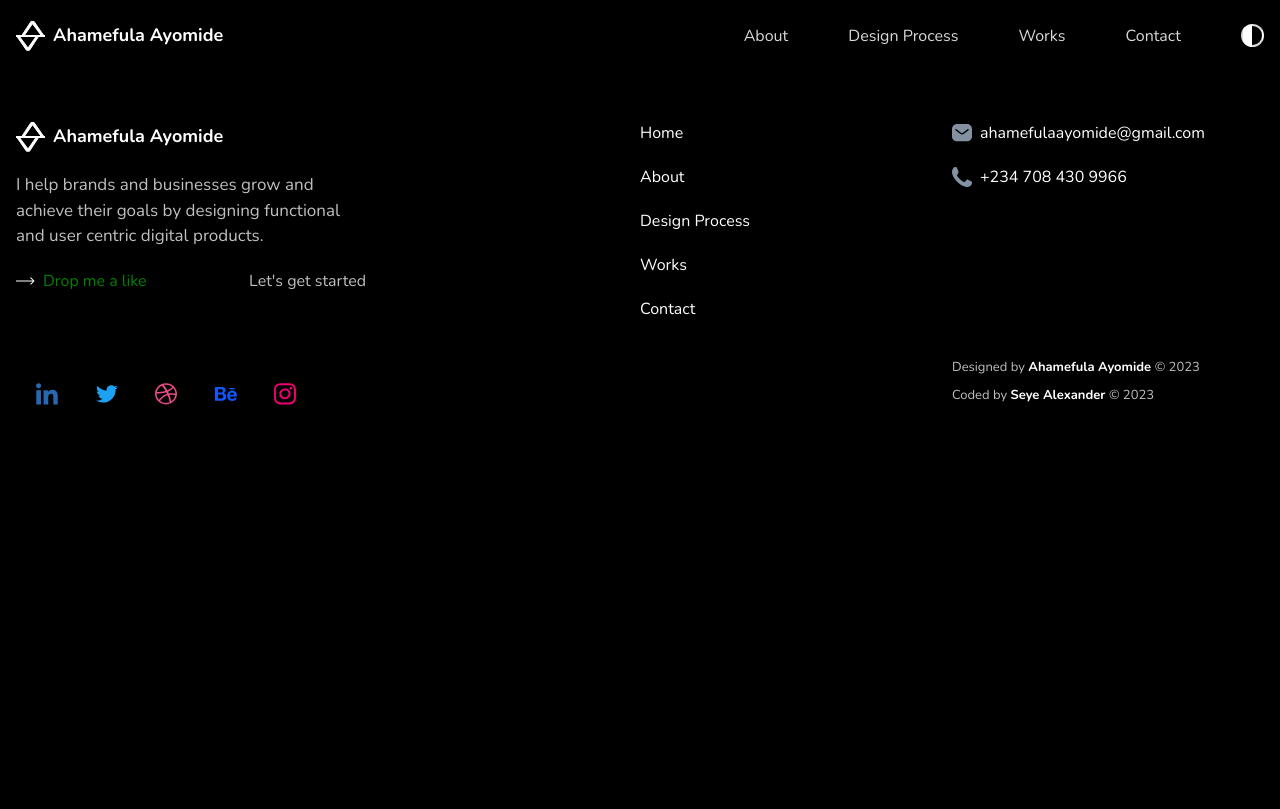
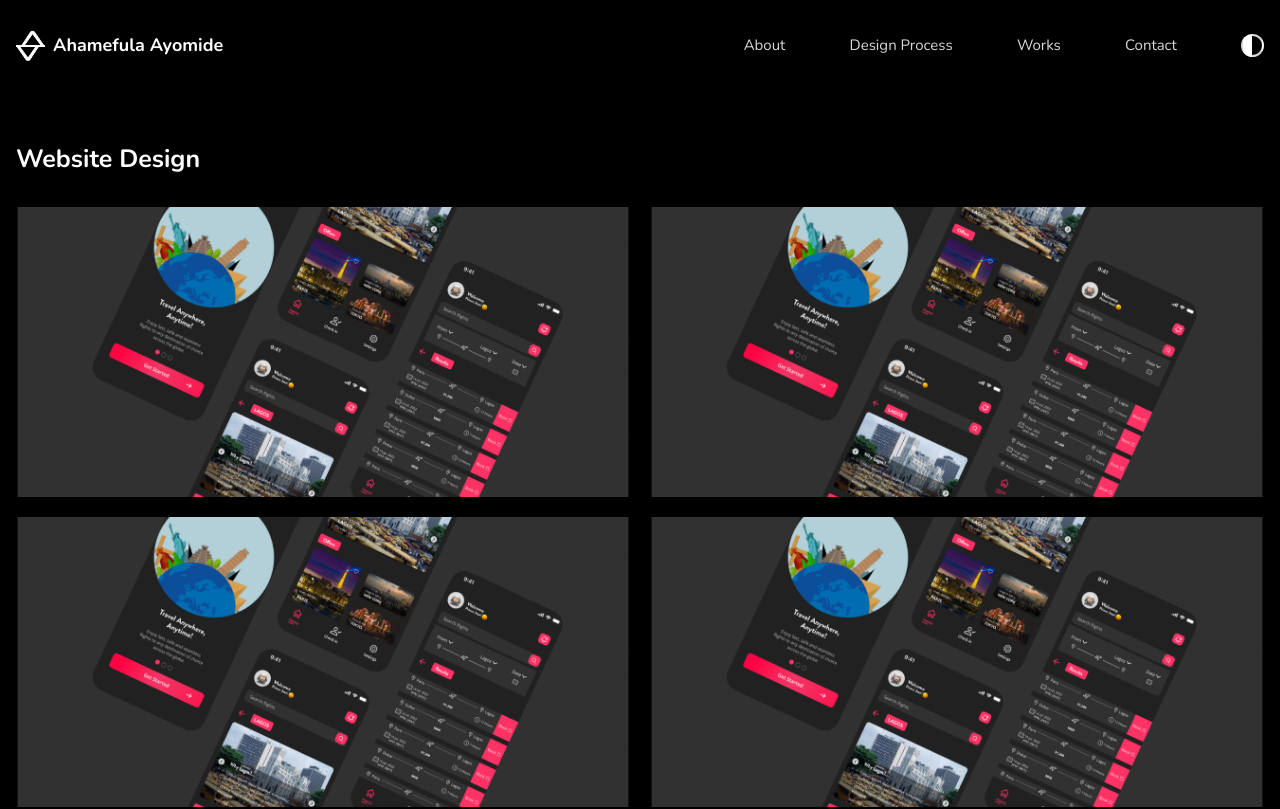
Before and after one commit to PrinceJese/Chike-Web, a React (Vite) app: page /works in a window 1280 px wide. Shown: the top 809 px of the page. Built offline with nearby package versions, Linux system fonts and the light colour scheme.

Commit message:
completed the works page

```diff
--- a/src/App.css
+++ b/src/App.css
@@ -9,7 +9,10 @@ html {
 }
 
 #navlink:hover {
-  color: white;
+  color: #5221e6;
+  transition: 0.8s ease-out;
+  border-radius: 3px;
+  border-bottom: 1.5px #5221e6 solid;
 }
 
 #footlink:hover {
--- a/src/App.tsx
+++ b/src/App.tsx
@@ -3,6 +3,7 @@ import { BrowserRouter as Router, Routes, Route } from "react-router-dom";
 import Navbar from "@/components/Navbar";
 import Footer from "@/components/Footer";
 import AboutMe from "@/pages/AboutMe";
+import Works from "@/pages/Works";
 import DesignProcess from "@/pages/DesignProcess";
 import Home from "@/pages/Home";
 import { useState } from "react";
@@ -29,6 +30,8 @@ const App = () => {
           <Route path='/process' element={<DesignProcess />} />
 
           <Route path='/about' element={<AboutMe />} />
+
+          <Route path='/works' element={<Works />} />
         </Routes>
 
         <Footer
--- a/src/components/About.tsx
+++ b/src/components/About.tsx
@@ -16,7 +16,7 @@ const About = () => {
             align='flex-end'
             spacing='50px'
             justify='center'
-            py='70px'
+            py={{ base: "70px", xl: "100px", "2xl": "150px" }}
             px={{ base: "0px", xl: "70px" }}
           >
             <VStack spacing='20px' fontSize={{ base: "18px", xl: "15px" }}>
@@ -49,13 +49,14 @@ const About = () => {
             </VStack>
 
             <Button
-              bg='#9D9D9D'
+              bg='#9d9d9dc0'
               w='250px'
+              fontSize={{ base: "17px", xl: "14px" }}
               borderRadius='2px'
               _active={{ bgColor: "#9d9d9d92" }}
               _hover={{ bgColor: "#9d9d9dc0" }}
             >
-              Resume
+              RESUME
             </Button>
           </VStack>
         </Flex>
--- a/src/components/Herosection.tsx
+++ b/src/components/Herosection.tsx
@@ -7,7 +7,7 @@ const Herosection = () => {
     <Box id='hero' h='100vh' color='white' p={0}>
       <Container maxW='7xl' p={0} id='about'>
         <Flex justify='center'>
-          <VStack w={{ base: "86%", xl: "600px" }} pt={{ base: "140px", "2xl": "200px" }}>
+          <VStack w={{ base: "86%", xl: "600px" }} pt={{ base: "170px", "2xl": "200px" }}>
             <HStack position={"relative"}>
               <Text
                 align='center'
--- a/src/components/Navbar.tsx
+++ b/src/components/Navbar.tsx
@@ -14,7 +14,7 @@ const Navbar = ({ onLinkClick, onHomeClick }: { onLinkClick(): any; onHomeClick(
 
   return (
     <Box bg='#000000' p={0}>
-      <Container maxW='8xl' py={{ base: "15px", xl: "20px" }}>
+      <Container maxW='8xl' py={{ base: "18px", xl: "30px" }}>
         <HStack w='full' justify='space-between'>
           <HStack w={{ base: "initial", xl: "50%" }}>
             <Link onClick={handleHomeClick} to='/'>
@@ -34,7 +34,7 @@ const Navbar = ({ onLinkClick, onHomeClick }: { onLinkClick(): any; onHomeClick(
             justify='space-between'
             pl='100px'
             display={{ base: "none", xl: "flex" }}
-            fontSize='16px'
+            fontSize='15px'
           >
             <Link id='navlink' to='/about' onClick={handleChange}>
               About
--- a/src/components/Process.tsx
+++ b/src/components/Process.tsx
@@ -43,7 +43,7 @@ const Process = () => {
               </VStack>
 
               <VStack w={{ base: "full", xl: "26%" }} spacing='40px'>
-                <VStack w='full'>
+                <VStack w='full' _hover={{ color: "pink.600", transition: "0.5s ease-out" }}>
                   <Image src={icon1} />
                   <Text fontSize={{ base: "19px", xl: "16px" }} fontWeight='bold'>
                     Visual Design
@@ -55,7 +55,7 @@ const Process = () => {
                   </Text>
                 </VStack>
 
-                <VStack w='full'>
+                <VStack w='full' _hover={{ color: "gray.500", transition: "0.5s ease-out" }}>
                   <Image src={icon2} />
                   <Text fontSize={{ base: "19px", xl: "16px" }} fontWeight='bold'>
                     UX Writing
@@ -68,7 +68,7 @@ const Process = () => {
               </VStack>
 
               <VStack w={{ base: "full", xl: "26%" }} spacing='40px'>
-                <VStack w='full'>
+                <VStack w='full' _hover={{ color: "green.500", transition: "0.5s ease-out" }}>
                   <Image src={icon3} />
                   <Text fontSize={{ base: "19px", xl: "16px" }} fontWeight='bold'>
                     Ux Research
@@ -80,7 +80,7 @@ const Process = () => {
                   </Text>
                 </VStack>
 
-                <VStack w='full'>
+                <VStack w='full' _hover={{ color: "purple.600", transition: "0.5s ease-out" }}>
                   <Image src={icon4} />
                   <Text fontSize={{ base: "19px", xl: "16px" }} fontWeight='bold'>
                     Interaction Design
--- /dev/null
+++ b/src/pages/Works.tsx
@@ -0,0 +1,75 @@
+import { Box, Button, Container, Image, SimpleGrid, Text, VStack } from "@chakra-ui/react";
+import pic from "@/assets/work1.png";
+
+const Works = () => {
+  return (
+    <Container maxW='7xl'>
+      <VStack align='flex-start' color='white' py='50px'>
+        <Text fontSize={{ base: "25px", xl: "25px" }} fontWeight='bold'>
+          Website Design
+        </Text>
+
+        <SimpleGrid pt='20px' pb='50px' w='full' columns={{ base: 1, xl: 2 }} spacing='20px'>
+          <Box>
+            <Image src={pic} />
+          </Box>
+
+          <Box>
+            <Image src={pic} />
+          </Box>
+
+          <Box>
+            <Image src={pic} />
+          </Box>
+
+          <Box>
+            <Image src={pic} />
+          </Box>
+
+          <Box>
+            <Image src={pic} />
+          </Box>
+        </SimpleGrid>
+
+        <Text fontSize={{ base: "25px", xl: "25px" }} fontWeight='bold'>
+          Mobile Design
+        </Text>
+
+        <SimpleGrid pt='20px' pb='70px' w='full' columns={{ base: 1, xl: 2 }} spacing='20px'>
+          <Box>
+            <Image src={pic} />
+          </Box>
+
+          <Box>
+            <Image src={pic} />
+          </Box>
+
+          <Box>
+            <Image src={pic} />
+          </Box>
+        </SimpleGrid>
+
+        <Box pb='20px'>
+          <Text fontSize={{ base: "25px", xl: "25px" }} fontWeight='bold'>
+            Wanna get Started?
+          </Text>
+        </Box>
+
+        <Box pb='50px'>
+          <Button
+            bg='#9d9d9dc0'
+            w='250px'
+            borderRadius='2px'
+            _active={{ bgColor: "#9d9d9d92" }}
+            _hover={{ bgColor: "#9d9d9d92" }}
+            fontSize={{ base: "17px", xl: "14px" }}
+          >
+            SEND ME AN EMAIL
+          </Button>
+        </Box>
+      </VStack>
+    </Container>
+  );
+};
+
+export default Works;
```
